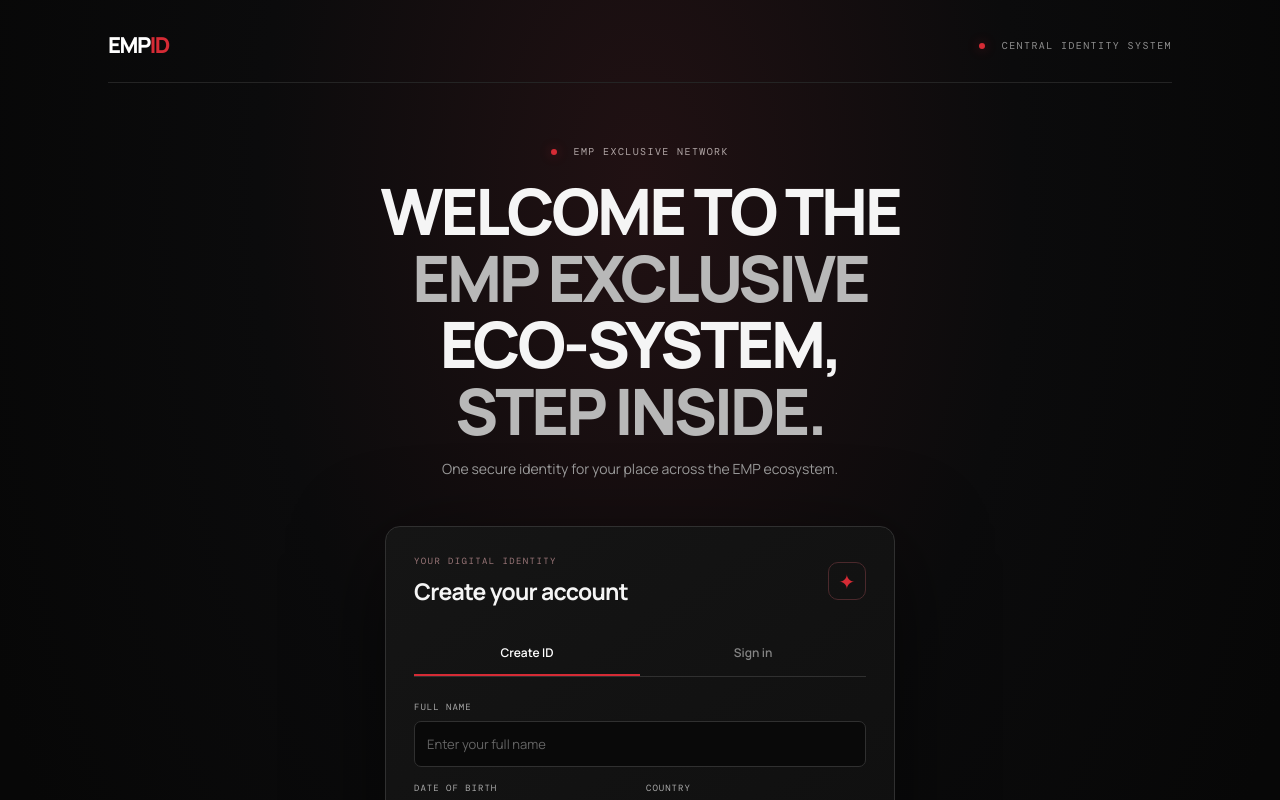
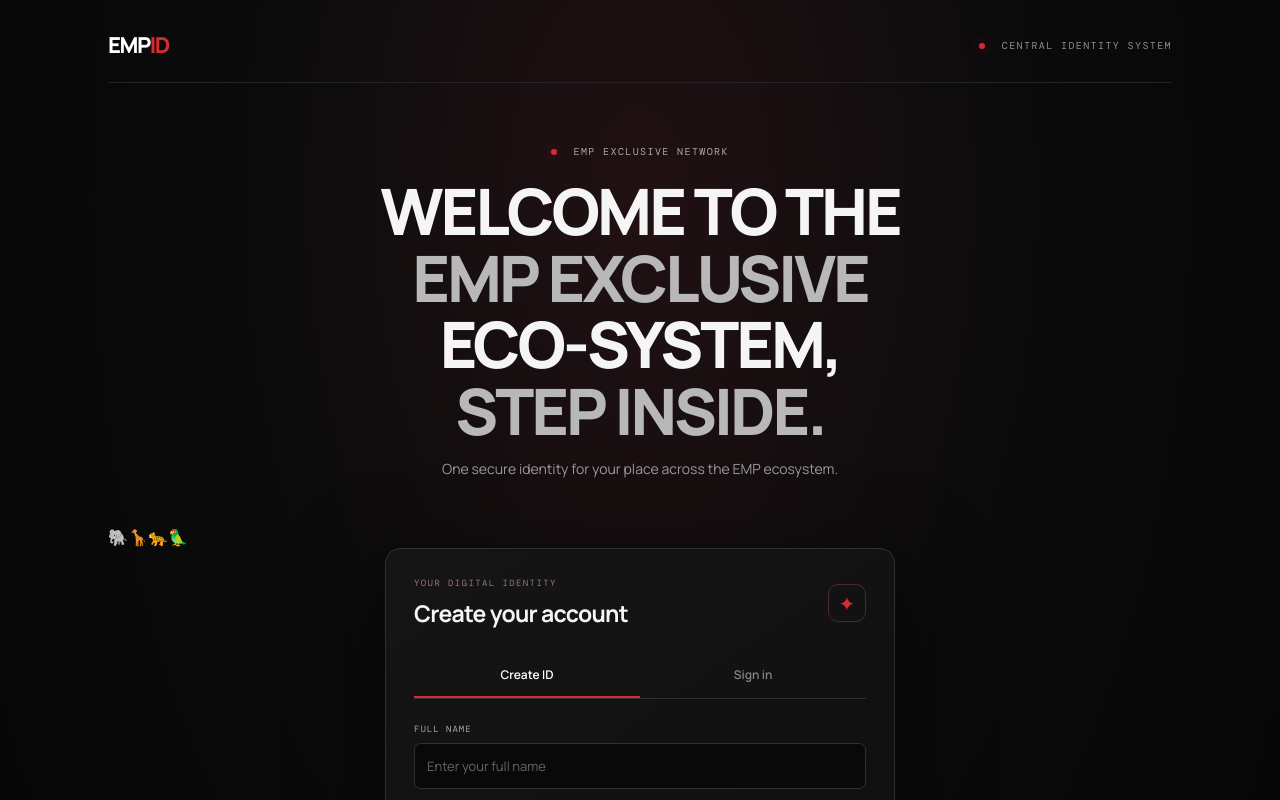
Before and after one commit to saintsavage/emp-id, a Next.js app: page / in a window 1280 px wide. Shown: the top 800 px of the page. Built offline with nearby package versions, Linux system fonts and the light colour scheme.

Commit message:
Add rainforest wildlife accents to EMP ID

```diff
--- a/app/page.tsx
+++ b/app/page.tsx
@@ -16,6 +16,8 @@ export default function Home() {
         <h1>WELCOME TO THE<br /><em>EMP EXCLUSIVE</em><br />ECO-SYSTEM,<br /><em>STEP INSIDE.</em></h1>
         <p className="intro">One secure identity for your place across the EMP ecosystem.</p>
       </section>
+
+      <div className="wildlife" aria-hidden="true"><span>🐘</span><span>🦒</span><span>🐆</span><span>🦜</span></div>
 
       <section className="auth-card">
         <div className="card-head">
```
